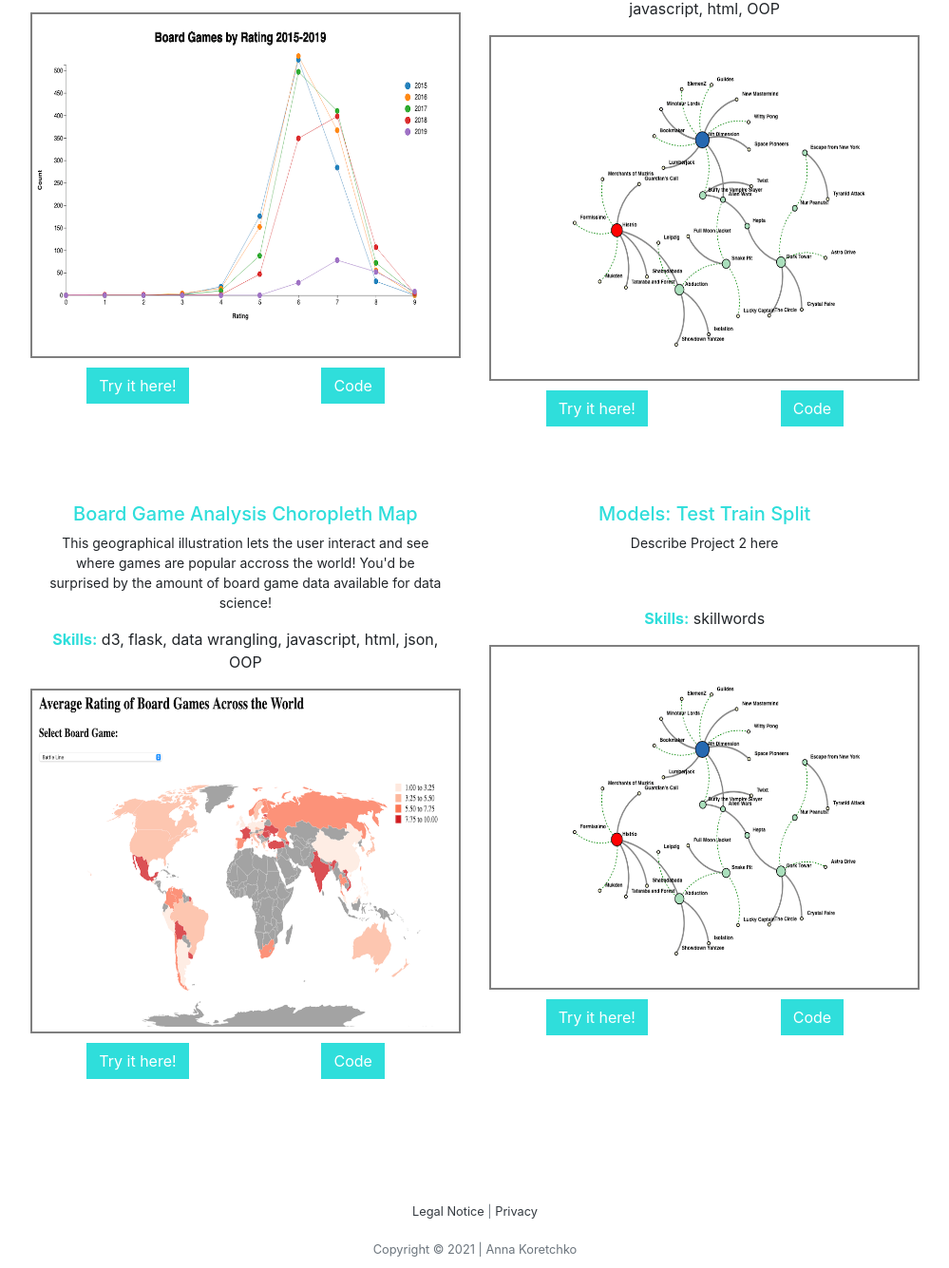
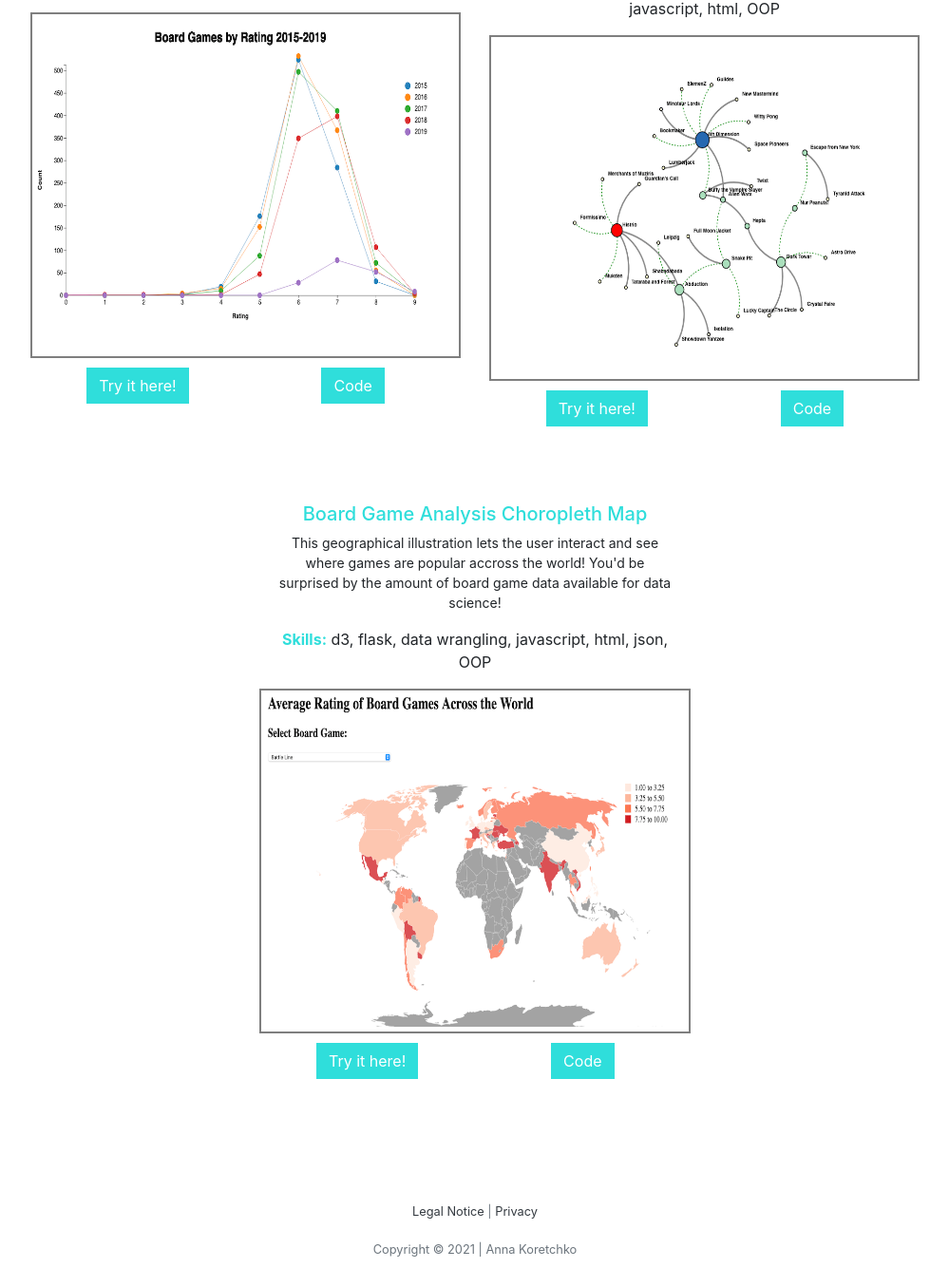
Before and after one commit to annakoretchko/personal-website, a Flask app: page /portfolio in a window 1280 px wide. Shown: the part 1602-2937 px from the top of the page at 95% size, without its empty margins (140-1139 px from the left). Run offline with Flask 2, Linux system fonts and the light colour scheme; parts of the project's set-up code (start-up, migrations or seed data) failed here and were passed over; some libraries are stand-ins or nearby versions.

Commit message:
removed filelr project

```diff
--- a/templates/portfolio.html
+++ b/templates/portfolio.html
@@ -195,35 +195,7 @@
                         </div>
                     </div>
 
-                            <div class="col-12 col-md-5">
-                                <div class="text-center">
-                                    <a target="_blank" class="title-link" href="https://github.com/annakoretchko"><h5>Models: Test Train Split</h5></a>
-                                    <p class="project-des">
-                                        Describe Project 2 here
-                                    </p>
-                                    <p class="skills-port">
-                                        <span class="bold">Skills:</span> skillwords
-                                    </p>
-                                </div>
-                                <div class="row">
-                                    <a target="_blank" href="/graph">
-                                        <div class='img4'></div>
-                                        <img class="portfolio-img" src="/static/img/network_graph.png">
-                                        <div class='img4'></div>
-                                    </a>
-                                </div>
-                                <div class="row">
 
-                                    <div class="col-6 text-center">
-                                        <a target="_blank" href="/graph" class="button btn portfolio-btn rounded-0">Try it here!</a>
-                                    </div>
-
-                                    <div class="col-6 text-center">
-                                        <a target="_blank" href="https://github.com/annakoretchko" class="button btn portfolio-btn rounded-0">Code</a>
-                                    </div>
-
-                                </div>
-                            </div>
 
                 </div>
 
```
